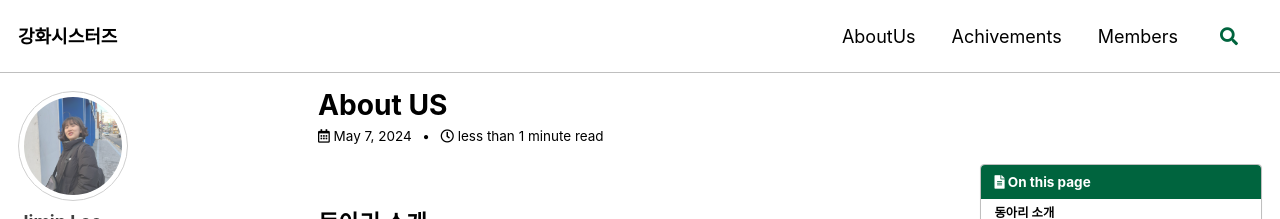
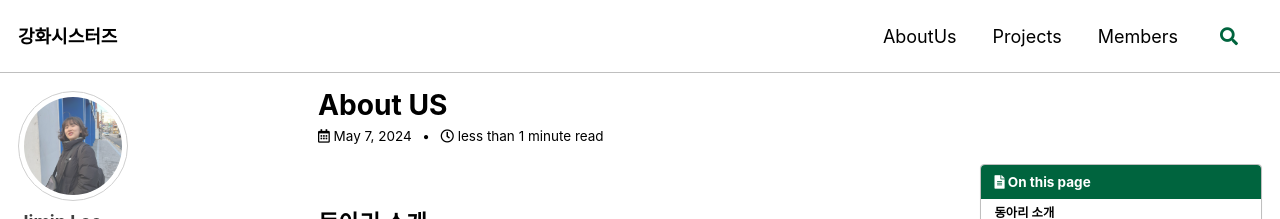
Before and after one commit to sy-mwish/kanghwasisters.github.io, a Jekyll site: the page built from _posts/2024-05-07-AboutUS.md, in a window 1280 px wide and 900 px high. Shown: the top 219 px of the window. Built offline with Jekyll 4.4.1, drawn with Linux system fonts in a browser that asks for light colours; cached includes are drawn as plain includes; comment, search, counter and statistics services are not loaded.

Commit message:
Project 연결

```diff
--- a/_data/navigation.yml
+++ b/_data/navigation.yml
@@ -2,8 +2,8 @@
 main:
   - title: "AboutUs"
     url: /AboutUS/
-  - title: "Achivements"
-    url: /Achievements/
+  - title: "Projects"
+    url: /Projects/
   - title: "Members"
     url: /Members/
 
--- a/_posts/2024-05-07-Projects.md
+++ b/_posts/2024-05-07-Projects.md
@@ -1,5 +1,5 @@
 ---
-title: "Achievements"
+title: "Projects"
 tags:
     - [공지, 소개]
 toc: true
```
Also changed, not shown: index.html (+3 -8 lines).
